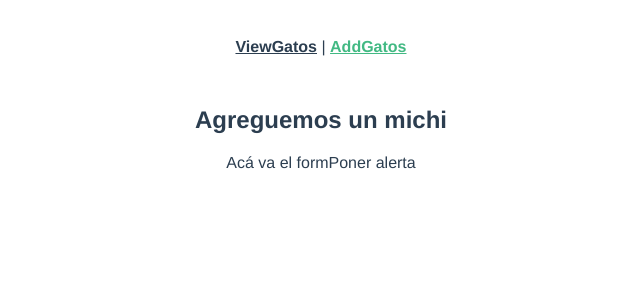
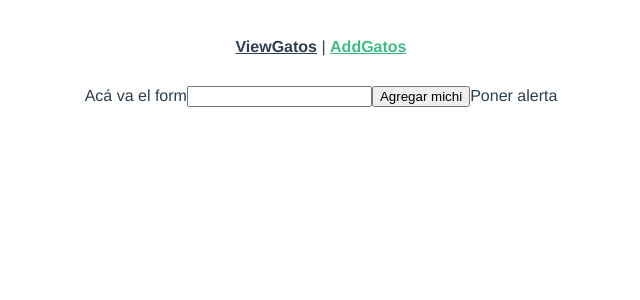
Before and after one commit to fespinoX/vue2a3_espino, a Vue app: page /nuevo in a window 1280 px wide. Shown: the top 300 px of the page, without its empty margins (319-959 px from the left). Built offline with nearby package versions, Linux system fonts and the light colour scheme.

Commit message:
components y cositas

```diff
--- a/src/components/AgregarGatoForm.vue
+++ b/src/components/AgregarGatoForm.vue
@@ -1,12 +1,18 @@
 <template>
   <div>
-    <h2
-      class="mb-4 text-center"
+    <span>Acá va el form</span>
+
+    <input
+      v-model="nombre"
+      type="text"
     >
-      Agreguemos un michi
-    </h2>
 
-    <span>Acá va el form</span>
+    <button
+      class="xxxxx"
+      @click="submit"
+    >
+      Agregar michi
+    </button>
 
     <span>Poner alerta</span>
 
@@ -50,7 +56,7 @@
 
 
           // agrega el nuevo michi
-          this.agregarMichiNuevo(this.nuevoMichi)
+          this.agregarMichiNuevo()
 
           // muestra la alerta
           this.showAlert()
@@ -65,11 +71,9 @@
         }
       },
 
-      agregarMichiNuevo(michinuevo) {
+      agregarMichiNuevo() {
 
-        this.$store.dispatch("agregarMichi", michinuevo)
 
-        console.log("michi nuevo aca es:", michinuevo)
 
       },
 
```
